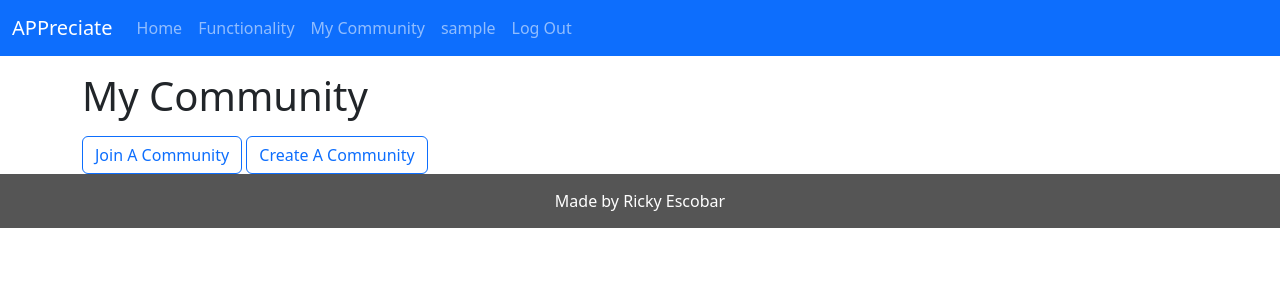
After one commit to rickyeescobar/APPreciate, a Flask app: page /my_community in a window 1280 px wide. The commit adds this page. Shown: the top 300 px of the page. Run offline with Flask 2, Linux system fonts and the light colour scheme; the visitor is signed in with stand-in values (Sample User, id 1); data comes from the database, SQL or seed files in the repository; data that the repository does not hold is empty.

Commit message:
Added communities and refactored Database

```diff
--- a/app.py
+++ b/app.py
@@ -1,5 +1,4 @@
 from flask import Flask, flash, redirect, render_template, request, session, url_for
-from flask_session import Session
 from flask_sqlalchemy import SQLAlchemy
 from nltk.sentiment.vader import SentimentIntensityAnalyzer
 
@@ -7,5 +6,3 @@ from website import create_app
 
 # configure app
 app = create_app()
-
-Session(app)
--- /dev/null
+++ b/queries.sql
@@ -0,0 +1,2 @@
+'SELECT name FROM community c JOIN community_user ON c.name = community_user.community_name WHERE community_user.user_id = ?',(g.user['id'])
+);
--- /dev/null
+++ b/website/community.py
@@ -0,0 +1,103 @@
+from flask import Blueprint, flash, g, redirect, render_template, request, session, url_for
+from werkzeug.exceptions import abort
+from website.auth import login_required
+from website.db import get_db
+
+
+community = Blueprint("community", __name__)
+
+
+
+
+@community.route('/my_community', methods=('GET','POST'))
+@login_required
+def my_community():
+    db = get_db()
+    communities = db.execute(
+        'SELECT name FROM community c '
+        'JOIN community_user ON c.name = community_user.community_name '
+        'WHERE community_user.user_id = ?',(g.user['id'],)
+    ).fetchall()
+
+    return render_template('community/my_community.html', communities=communities)
+
+
+@community.route('/create_community', methods=['GET', 'POST'])
+@login_required
+def create_community():
+
+    if request.method == 'POST':
+        community = request.form['create_community']
+
+        db = get_db()
+        error = None
+
+        if community is None:
+            error = 'Community name is required.'
+
+
+        if error is None:
+            try:
+                db.execute(
+                    "INSERT INTO community (name, owner_id) VALUES (?, ?)",
+                    (community, g.user['id']))
+
+                db.commit()
+
+                db.execute(
+                    "INSERT INTO community_user (community_name, user_id) VALUES (?, ?)",
+                    (community, g.user['id']))
+
+                db.commit()
+
+            except db.IntegrityError:
+                error = f"{community} is already registered."
+
+        if error is not None:
+            flash(error)
+        else:
+            flash(f"{community} has been successfully added!")
+
+    return render_template('community/create_community.html')
+
+@community.route('/join_community', methods=['GET', 'POST'])
+@login_required
+def join_community():
+
+    if request.method == 'POST':
+        community = request.form['join_community']
+        db = get_db()
+        error = None
+
+        if community is None:
+            error = 'Community name is required.'
+
+        #check if community exists
+        check = db.execute(
+            'SELECT * FROM community WHERE name = ?', (community,)
+        ).fetchone()
+
+        if check is None:
+            error = "Community does not exist yet."
+            return redirect(url_for("community.create_community"))
+
+        try:
+            db.execute (
+                'INSERT INTO community_user (user_id, community_name) VALUES (?, ?)',
+                (g.user['id'], community)
+                )
+
+            db.commit()
+
+        except db.IntegrityError:
+            error = f"There was an error joining {community}."
+
+
+        if error == None:
+            flash(f"{community} has been successfully added!")
+        else:
+            flash(error)
+
+        return redirect(url_for("community.my_community"))
+
+    return render_template('community/join_community.html')
--- a/website/schema.sql
+++ b/website/schema.sql
@@ -1,5 +1,8 @@
 DROP TABLE IF EXISTS user;
 DROP TABLE IF EXISTS post;
+DROP TABLE IF EXISTS community;
+DROP TABLE IF EXISTS community_user;
+
 
 CREATE TABLE user (
   id INTEGER PRIMARY KEY AUTOINCREMENT,
@@ -11,7 +14,21 @@ CREATE TABLE post (
   id INTEGER PRIMARY KEY AUTOINCREMENT,
   author_id INTEGER NOT NULL,
   created TIMESTAMP NOT NULL DEFAULT CURRENT_TIMESTAMP,
-  title TEXT NOT NULL,
   body TEXT NOT NULL,
   FOREIGN KEY (author_id) REFERENCES user (id)
 );
+
+CREATE TABLE community (
+  id INTEGER PRIMARY KEY AUTOINCREMENT,
+  name TEXT  NOT NULL UNIQUE,
+  owner_id INTEGER NOT NULL,
+  FOREIGN KEY (owner_id) REFERENCES user (id)
+);
+
+CREATE TABLE community_user (
+  user_id INTEGER NOT NULL,
+  community_name TEXT NOT NULL,
+  FOREIGN KEY (user_id) REFERENCES user (id),
+  FOREIGN KEY (community_name) REFERENCES community (name)
+
+);
--- a/website/static/styles.css
+++ b/website/static/styles.css
@@ -0,0 +1,9 @@
+footer {
+    background-color: #555;
+    color: white;
+    padding: 15px;
+  }
+
+button {
+
+}
--- /dev/null
+++ b/website/templates/community/my_community.html
@@ -0,0 +1,21 @@
+{% extends "layout.html" %}
+
+{% block header %}
+  <h1>{% block title %}My Community{% endblock %}</h1>
+{% endblock %}
+
+{% block main %}
+<a type="button" class="btn btn-outline-primary" href="{{ url_for('community.join_community') }}">Join A Community</a>
+<a type="button" class="btn btn-outline-primary" href="{{ url_for('community.create_community') }}">Create A Community</a>
+
+{% for community in communities %}
+<div class="container">
+{{ community['name'] }}
+</div>
+{% if not loop.last %}
+<hr>
+{% endif %}
+
+{% endfor %}
+
+{% endblock %}
--- a/website/templates/layout.html
+++ b/website/templates/layout.html
@@ -32,10 +32,13 @@
                 <div class="collapse navbar-collapse" id="navbarSupportedContent">
                     <ul class="navbar-nav me-auto mb-2 mb-lg-0">
                     <li class="nav-item">
-                        <a class="nav-link active" aria-current="page" href="/">Home</a>
+                        <a class="nav-link" aria-current="page" href="/">Home</a>
                     </li>
                     <li class="nav-item">
                         <a class="nav-link" href="{{ url_for('views.functionality') }}">Functionality</a>
+                    </li>
+                    <li class="nav-item">
+                        <a class="nav-link" href="{{ url_for('community.my_community') }}">My Community</a>
                     </li>
 
                     {% if g.user %}
@@ -60,9 +63,11 @@
                 </div>
             </nav>
 
-        <header>
+        <p></p>
+        <header class="container">
             {% block header %}{% endblock %}
         </header>
+        <p></p>
 
         {% for message in get_flashed_messages() %}
         <div class="flash">{{ message }}</div>
@@ -70,10 +75,12 @@
 
 
         <main>
+            <div class="container">
             {% block main %}{% endblock %}
+            </div>
         </main>
 
-        <footer>
+        <footer class="container-fluid text-center">
             Made by Ricky Escobar
         </footer>
     </body>
--- a/website/templates/views/create.html
+++ b/website/templates/views/create.html
@@ -6,8 +6,6 @@
 
 {% block main %}
   <form method="post">
-    <label for="title">Title</label>
-    <input name="title" id="title" value="{{ request.form['title'] }}" required>
     <label for="body">Body</label>
     <textarea name="body" id="body">{{ request.form['body'] }}</textarea>
     <input type="submit" value="Save">
```
Also changed, not shown: setup.py (added, +11 -0 lines), website/__init__.py (+12 -2 lines), website/templates/community/create_community.html (added, +17 -0 lines), website/templates/community/join_community.html (added, +18 -0 lines), website/templates/index.html (+8 -12 lines), website/views.py (+12 -16 lines), website/templates/community/myfeed.html (added), 3 other files.
